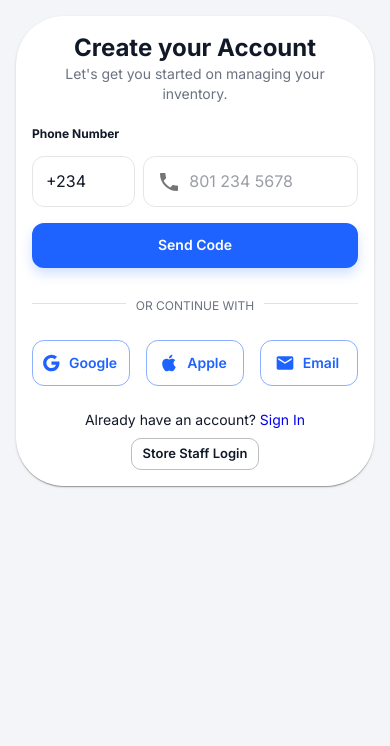
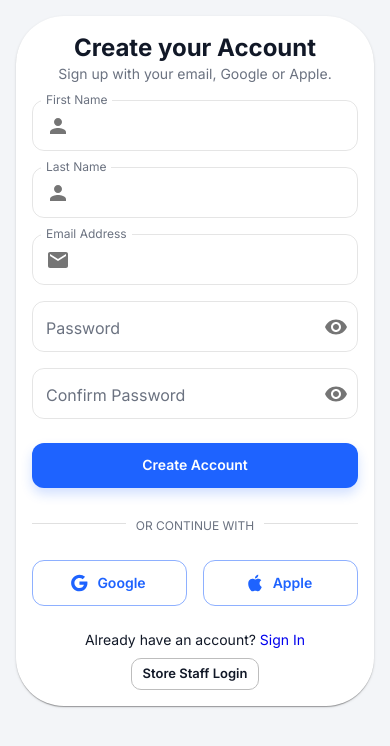
Before and after one commit to olarithecreator/IMS, a React (Create React App) app: page /register in a window 390 px wide. Shown: the top 746 px of the page. Built offline with nearby package versions, Linux system fonts and the light colour scheme.

Commit message:
feat(auth): email registration; Google/Apple sign-in; remove phone verification; persist to localStorage

```diff
--- a/src/App.js
+++ b/src/App.js
@@ -4,7 +4,6 @@ import { Box } from '@mui/material';
 import Layout from './components/Layout';
 import Onboarding from './screens/Onboarding';
 import Register from './screens/Register';
-import Verification from './screens/Verification';
 import Login from './screens/Login';
 import StoreSetup from './screens/StoreSetup';
 import Dashboard from './screens/Dashboard';
@@ -45,8 +44,7 @@ function App() {
         {/* Register Route (3.2) */}
         <Route path="/register" element={<Register />} />
 
-        {/* Verification Route (4) */}
-        <Route path="/verification" element={<Verification />} />
+        {/* Verification removed: email-based registration only */}
 
         {/* Login Route (5) */}
         <Route path="/login" element={<Login />} />
--- a/src/screens/Register.js
+++ b/src/screens/Register.js
@@ -14,26 +14,113 @@ import {
   Divider,
   Chip
 } from '@mui/material';
-import { Phone, Google, Apple, Email } from '@mui/icons-material';
+import { Google, Apple, Email, Visibility, VisibilityOff, Person } from '@mui/icons-material';
 
 function Register() {
-  const [countryCode, setCountryCode] = useState('+234');
-  const [phone, setPhone] = useState('');
+  const [formData, setFormData] = useState({
+    firstName: '',
+    lastName: '',
+    email: '',
+    password: '',
+    confirmPassword: ''
+  });
+  const [showPassword, setShowPassword] = useState(false);
+  const [showConfirmPassword, setShowConfirmPassword] = useState(false);
   const [error, setError] = useState('');
-  const [success, setSuccess] = useState(false);
+  const [success, setSuccess] = useState('');
   const navigate = useNavigate();
 
-  const handleSendCode = (e) => {
+  const updateField = (e) => {
+    setFormData({ ...formData, [e.target.name]: e.target.value });
+  };
+
+  const validateEmail = (value) => /[^\s@]+@[^\s@]+\.[^\s@]+/.test(value);
+
+  const persistAndLogin = (user) => {
+    localStorage.setItem('isAuthenticated', 'true');
+    localStorage.setItem('currentUser', JSON.stringify({
+      id: user.id,
+      firstName: user.firstName,
+      lastName: user.lastName,
+      email: user.email,
+      company: user.company,
+      role: user.role,
+      provider: user.provider
+    }));
+    navigate('/dashboard');
+  };
+
+  const handleRegister = (e) => {
     e.preventDefault();
     setError('');
-    const phoneDigits = phone.replace(/\D/g, '');
-    if (phoneDigits.length < 7) {
-      setError('Enter a valid phone number');
+    setSuccess('');
+
+    if (!formData.firstName || !formData.lastName || !formData.email || !formData.password || !formData.confirmPassword) {
+      setError('Please fill in all fields');
       return;
     }
-    localStorage.setItem('pendingPhone', JSON.stringify({ countryCode, phone: phoneDigits }));
-    setSuccess(true);
-    setTimeout(() => navigate('/verification'), 800);
+    if (!validateEmail(formData.email)) {
+      setError('Enter a valid email address');
+      return;
+    }
+    if (formData.password.length < 6) {
+      setError('Password must be at least 6 characters');
+      return;
+    }
+    if (formData.password !== formData.confirmPassword) {
+      setError('Passwords do not match');
+      return;
+    }
+
+    const users = JSON.parse(localStorage.getItem('users') || '[]');
+    const existing = users.find(u => String(u.email).toLowerCase() === formData.email.toLowerCase());
+    if (existing) {
+      setError('Email is already registered. Please sign in.');
+      return;
+    }
+
+    const newUser = {
+      id: Date.now(),
+      firstName: formData.firstName.trim(),
+      lastName: formData.lastName.trim(),
+      email: formData.email.trim(),
+      password: formData.password,
+      company: '',
+      role: 'admin',
+      provider: 'password'
+    };
+    const updatedUsers = [...users, newUser];
+    localStorage.setItem('users', JSON.stringify(updatedUsers));
+    setSuccess('Account created successfully');
+    persistAndLogin(newUser);
+  };
+
+  const handleSocialSignIn = (provider) => {
+    setError('');
+    setSuccess('');
+    const inputEmail = window.prompt(`Enter your ${provider === 'google' ? 'Google' : 'Apple'} email to continue:`) || '';
+    const email = inputEmail.trim();
+    if (!email) return;
+    if (!validateEmail(email)) {
+      setError('Enter a valid email address');
+      return;
+    }
+    const users = JSON.parse(localStorage.getItem('users') || '[]');
+    let user = users.find(u => String(u.email).toLowerCase() === email.toLowerCase());
+    if (!user) {
+      user = {
+        id: Date.now(),
+        firstName: 'New',
+        lastName: 'User',
+        email,
+        password: '',
+        company: '',
+        role: 'admin',
+        provider
+      };
+      localStorage.setItem('users', JSON.stringify([...users, user]));
+    }
+    persistAndLogin(user);
   };
 
   return (
@@ -43,49 +130,110 @@ function Register() {
           <Box sx={{ textAlign: 'center', mb: 2 }}>
             <Typography sx={{ typography: { xs: 'h5', sm: 'h4' }, fontWeight: 800 }}>Create your Account</Typography>
             <Typography variant="body2" color="text.secondary">
-              Let's get you started on managing your inventory.
+              Sign up with your email, Google or Apple.
             </Typography>
           </Box>
 
           {error && <Alert severity="error" sx={{ mb: 2 }}>{error}</Alert>}
-          {success && <Alert severity="success" sx={{ mb: 2 }}>Code sent!</Alert>}
+          {success && <Alert severity="success" sx={{ mb: 2 }}>{success}</Alert>}
 
-          <Box component="form" onSubmit={handleSendCode}>
-            <Typography variant="caption" sx={{ fontWeight: 700 }}>Phone Number</Typography>
-            <Grid container spacing={1} alignItems="center" sx={{ mt: 0.5 }}>
-              <Grid item xs={4} sm={3}>
+          <Box component="form" onSubmit={handleRegister}>
+            <Grid container spacing={2}>
+              <Grid item xs={12} sm={6}>
                 <TextField
+                  name="firstName"
+                  label="First Name"
                   fullWidth
-                  value={countryCode}
-                  onChange={(e) => setCountryCode(e.target.value)}
-                  inputProps={{ maxLength: 5 }}
-                />
-              </Grid>
-              <Grid item xs={8} sm={9}>
-                <TextField
-                  fullWidth
-                  placeholder="801 234 5678"
-                  value={phone}
-                  onChange={(e) => setPhone(e.target.value)}
+                  value={formData.firstName}
+                  onChange={updateField}
                   InputProps={{
                     startAdornment: (
                       <InputAdornment position="start">
-                        <Phone />
+                        <Person />
+                      </InputAdornment>
+                    )
+                  }}
+                />
+              </Grid>
+              <Grid item xs={12} sm={6}>
+                <TextField
+                  name="lastName"
+                  label="Last Name"
+                  fullWidth
+                  value={formData.lastName}
+                  onChange={updateField}
+                  InputProps={{
+                    startAdornment: (
+                      <InputAdornment position="start">
+                        <Person />
+                      </InputAdornment>
+                    )
+                  }}
+                />
+              </Grid>
+              <Grid item xs={12}>
+                <TextField
+                  name="email"
+                  label="Email Address"
+                  fullWidth
+                  value={formData.email}
+                  onChange={updateField}
+                  InputProps={{
+                    startAdornment: (
+                      <InputAdornment position="start">
+                        <Email />
+                      </InputAdornment>
+                    )
+                  }}
+                />
+              </Grid>
+              <Grid item xs={12} sm={6}>
+                <TextField
+                  name="password"
+                  label="Password"
+                  type={showPassword ? 'text' : 'password'}
+                  fullWidth
+                  value={formData.password}
+                  onChange={updateField}
+                  InputProps={{
+                    endAdornment: (
+                      <InputAdornment position="end">
+                        <IconButton onClick={() => setShowPassword(!showPassword)} edge="end" aria-label="toggle password visibility">
+                          {showPassword ? <VisibilityOff /> : <Visibility />}
+                        </IconButton>
+                      </InputAdornment>
+                    )
+                  }}
+                />
+              </Grid>
+              <Grid item xs={12} sm={6}>
+                <TextField
+                  name="confirmPassword"
+                  label="Confirm Password"
+                  type={showConfirmPassword ? 'text' : 'password'}
+                  fullWidth
+                  value={formData.confirmPassword}
+                  onChange={updateField}
+                  InputProps={{
+                    endAdornment: (
+                      <InputAdornment position="end">
+                        <IconButton onClick={() => setShowConfirmPassword(!showConfirmPassword)} edge="end" aria-label="toggle confirm password visibility">
+                          {showConfirmPassword ? <VisibilityOff /> : <Visibility />}
+                        </IconButton>
                       </InputAdornment>
                     )
                   }}
                 />
               </Grid>
             </Grid>
-            <Button type="submit" fullWidth color="primary" sx={{ mt: 2 }}>Send Code</Button>
+            <Button type="submit" fullWidth color="primary" variant="contained" sx={{ mt: 3 }}>Create Account</Button>
           </Box>
 
           <Divider sx={{ my: 3 }}><Typography variant="caption" color="text.secondary">OR CONTINUE WITH</Typography></Divider>
 
           <Grid container spacing={2}>
-            <Grid item xs={4}><Button fullWidth variant="outlined" startIcon={<Google />}>Google</Button></Grid>
-            <Grid item xs={4}><Button fullWidth variant="outlined" startIcon={<Apple />}>Apple</Button></Grid>
-            <Grid item xs={4}><Button fullWidth variant="outlined" startIcon={<Email />}>Email</Button></Grid>
+            <Grid item xs={6}><Button fullWidth variant="outlined" startIcon={<Google />} onClick={() => handleSocialSignIn('google')}>Google</Button></Grid>
+            <Grid item xs={6}><Button fullWidth variant="outlined" startIcon={<Apple />} onClick={() => handleSocialSignIn('apple')}>Apple</Button></Grid>
           </Grid>
 
           <Box sx={{ textAlign: 'center', mt: 3 }}>
```
Also changed, not shown: src/screens/Login.js (+52 -11 lines).
